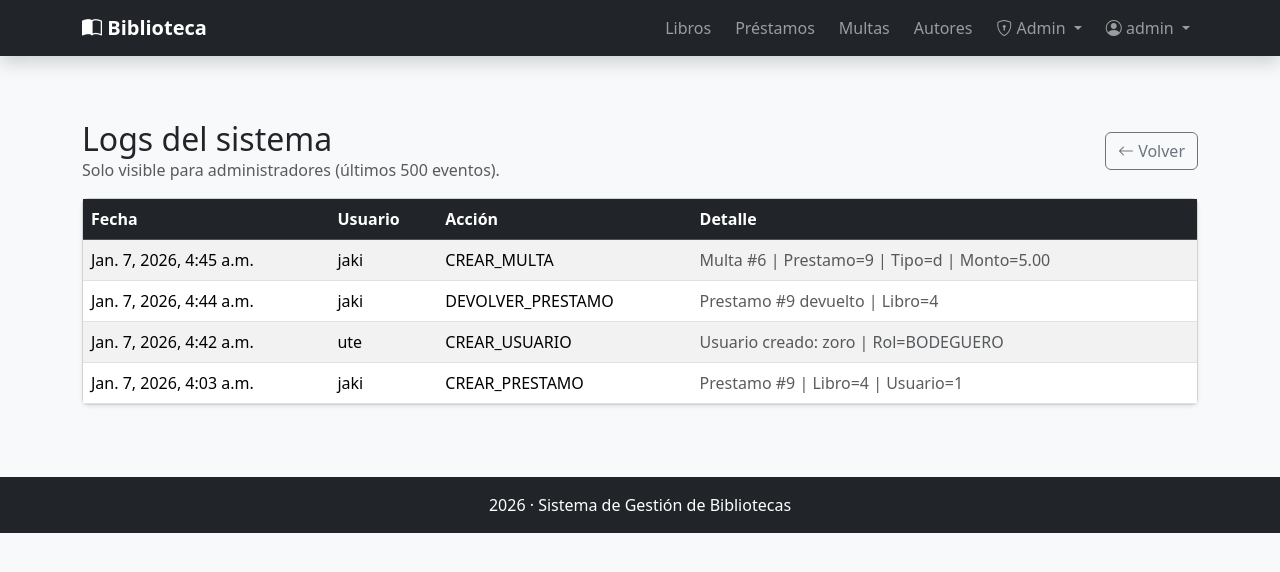
After one commit to NothingKrisptes/Programacion2-Django, a Django app: page /logs/ in a window 1280 px wide. The commit adds this page. Shown: the top 572 px of the page. Run offline with Django 5.2, Linux system fonts and the light colour scheme; a user stored in the database is signed in; data comes from the database, SQL or seed files in the repository; both versions use the stored data as it was after the commit.

Commit message:
Creacion de reportes y logs, modificacion en los permisos

```diff
--- a/blb_django/gestion/templates/index.html
+++ b/blb_django/gestion/templates/index.html
@@ -5,10 +5,7 @@
   <meta name="viewport" content="width=device-width, initial-scale=1.0">
   <title>Gestión de Bibliotecas</title>
 
-  <!-- Bootstrap -->
   <link href="https://cdn.jsdelivr.net/npm/bootstrap@5.3.2/dist/css/bootstrap.min.css" rel="stylesheet">
-
-  <!-- Bootstrap Icons -->
   <link href="https://cdn.jsdelivr.net/npm/bootstrap-icons@1.11.1/font/bootstrap-icons.css" rel="stylesheet">
 
   <style>
@@ -19,7 +16,6 @@
 
 <body class="bg-light">
 
-  <!-- NAVBAR -->
   <nav class="navbar navbar-expand-lg navbar-dark bg-dark shadow">
     <div class="container">
       <a class="navbar-brand fw-bold" href="{% url 'index' %}">
@@ -32,33 +28,107 @@
 
       <div class="collapse navbar-collapse" id="navbarMenu">
         <ul class="navbar-nav ms-auto align-items-lg-center gap-lg-2">
-          <li class="nav-item"><a class="nav-link" href="{% url 'lista_autores' %}">Autores</a></li>
-          <li class="nav-item"><a class="nav-link" href="{% url 'lista_libros' %}">Libros</a></li>
-          <li class="nav-item"><a class="nav-link" href="{% url 'lista_prestamos' %}">Préstamos</a></li>
-          <li class="nav-item"><a class="nav-link" href="{% url 'lista_multa' %}">Multas</a></li>
 
-          {% if not user.is_authenticated %}
-            <li class="nav-item"><a class="nav-link" href="{% url 'login' %}">Login</a></li>
-          {% else %}
-            <li class="nav-item">
-              <form method="post" action="{% url 'logout' %}">
-                {% csrf_token %}
-                <button class="btn btn-sm btn-outline-light" type="submit">Cerrar sesión</button>
-              </form>
-            </li>
+          <!-- Libros: público (cliente sin login también) -->
+          <li class="nav-item">
+            <a class="nav-link" href="{% url 'lista_libros' %}">Libros</a>
+          </li>
+
+          <!-- Préstamos / Multas: solo bibliotecario/admin (permiso custom) -->
+          {% if user.is_authenticated and perms.gestion.gestionar_prestamos %}
+            <li class="nav-item"><a class="nav-link" href="{% url 'lista_prestamos' %}">Préstamos</a></li>
+            <li class="nav-item"><a class="nav-link" href="{% url 'lista_multa' %}">Multas</a></li>
           {% endif %}
 
+          <!-- Autores: opcional, solo si tiene view_autor -->
+          {% if user.is_authenticated and perms.gestion.view_autor %}
+            <li class="nav-item"><a class="nav-link" href="{% url 'lista_autores' %}">Autores</a></li>
+          {% endif %}
+
+          <!-- Admin -->
           {% if user.is_authenticated and user.is_superuser %}
-          <li class="nav-item">
-            <a class="nav-link" href="{% url 'nuevo_usuario' %}">Nuevo Usuario</a>
+          <li class="nav-item dropdown">
+            <a class="nav-link dropdown-toggle" href="#" role="button" data-bs-toggle="dropdown">
+              <i class="bi bi-shield-lock"></i> Admin
+            </a>
+            <ul class="dropdown-menu dropdown-menu-end">
+
+              <li>
+                <a class="dropdown-item" href="{% url 'nuevo_usuario' %}">
+                  <i class="bi bi-person-plus"></i> Nuevo usuario
+                </a>
+              </li>
+
+              <li><hr class="dropdown-divider"></li>
+              <li class="dropdown-header">Reportes (PDF)</li>
+
+              <li>
+                <a class="dropdown-item" href="{% url 'reporte_libros_prestados_pdf' %}">
+                  <i class="bi bi-file-earmark-pdf"></i> Libros prestados
+                </a>
+              </li>
+              <li>
+                <a class="dropdown-item" href="{% url 'reporte_usuarios_multados_pdf' %}">
+                  <i class="bi bi-file-earmark-pdf"></i> Usuarios multados
+                </a>
+              </li>
+              <li>
+                <a class="dropdown-item" href="{% url 'reporte_multas_total_pdf' %}">
+                  <i class="bi bi-file-earmark-pdf"></i> Multas (total)
+                </a>
+              </li>
+
+              <li><hr class="dropdown-divider"></li>
+
+              <li>
+                <a class="dropdown-item" href="{% url 'ver_logs' %}">
+                  <i class="bi bi-clipboard-data"></i> Ver logs
+                </a>
+              </li>
+            </ul>
           </li>
+          {% endif %}
+
+          <!-- Auth -->
+          {% if not user.is_authenticated %}
+            <li class="nav-item">
+              <a class="nav-link" href="{% url 'login' %}">
+                <i class="bi bi-box-arrow-in-right"></i> Login
+              </a>
+            </li>
+            <li class="nav-item">
+              <a class="btn btn-sm btn-outline-light" href="{% url 'registro' %}">
+                <i class="bi bi-person-plus"></i> Registrarse
+              </a>
+            </li>
+          {% else %}
+            <li class="nav-item dropdown">
+              <a class="nav-link dropdown-toggle" href="#" role="button" data-bs-toggle="dropdown">
+                <i class="bi bi-person-circle"></i> {{ user.username }}
+              </a>
+              <ul class="dropdown-menu dropdown-menu-end">
+                <li>
+                  <a class="dropdown-item" href="{% url 'password_change' %}">
+                    <i class="bi bi-key"></i> Cambiar contraseña
+                  </a>
+                </li>
+                <li><hr class="dropdown-divider"></li>
+                <li>
+                  <form method="post" action="{% url 'logout' %}" class="px-3">
+                    {% csrf_token %}
+                    <button class="btn btn-sm btn-outline-danger w-100" type="submit">
+                      <i class="bi bi-box-arrow-right"></i> Cerrar sesión
+                    </button>
+                  </form>
+                </li>
+              </ul>
+            </li>
           {% endif %}
         </ul>
       </div>
     </div>
   </nav>
 
-  <!-- Mensajes -->
   <div class="container mt-3">
     {% if messages %}
       {% for message in messages %}
@@ -67,7 +137,6 @@
     {% endif %}
   </div>
 
-  <!-- Contenido -->
   <main class="py-4">
     {% block contenido %}{% endblock %}
   </main>
--- /dev/null
+++ b/blb_django/gestion/templates/logs.html
@@ -0,0 +1,43 @@
+{% extends "index.html" %}
+{% block contenido %}
+<div class="container py-4">
+  <div class="d-flex flex-wrap gap-2 justify-content-between align-items-center mb-3">
+    <div>
+      <h2 class="m-0">Logs del sistema</h2>
+      <div class="text-muted">Solo visible para administradores (últimos 500 eventos).</div>
+    </div>
+    <a class="btn btn-outline-secondary" href="{% url 'index' %}">
+      <i class="bi bi-arrow-left"></i> Volver
+    </a>
+  </div>
+
+  <div class="card shadow-sm">
+    <div class="table-responsive">
+      <table class="table table-striped table-hover align-middle mb-0">
+        <thead class="table-dark">
+          <tr>
+            <th>Fecha</th>
+            <th>Usuario</th>
+            <th>Acción</th>
+            <th>Detalle</th>
+          </tr>
+        </thead>
+        <tbody>
+          {% for l in logs %}
+          <tr>
+            <td>{{ l.fecha }}</td>
+            <td>{{ l.usuario.username }}</td>
+            <td>{{ l.accion }}</td>
+            <td class="text-muted">{{ l.detalle|default:"" }}</td>
+          </tr>
+          {% empty %}
+          <tr>
+            <td colspan="4" class="p-3">No hay logs.</td>
+          </tr>
+          {% endfor %}
+        </tbody>
+      </table>
+    </div>
+  </div>
+</div>
+{% endblock %}
--- a/blb_django/gestion/urls.py
+++ b/blb_django/gestion/urls.py
@@ -12,6 +12,10 @@ urlpatterns = [
 
     # Admin
     path("usuarios/nuevo/", nuevo_usuario, name="nuevo_usuario"),
+    path("reportes/libros-prestados.pdf", reporte_libros_prestados_pdf, name="reporte_libros_prestados_pdf"),
+    path("reportes/usuarios-multados.pdf", reporte_usuarios_multados_pdf, name="reporte_usuarios_multados_pdf"),
+    path("reportes/multas-total.pdf", reporte_multas_total_pdf, name="reporte_multas_total_pdf"),
+    path("logs/", ver_logs, name="ver_logs"),
 
     #Gestion Usuarios
     path('login/', auth_views.LoginView.as_view(), name='login'),
--- a/blb_django/gestion/views.py
+++ b/blb_django/gestion/views.py
@@ -1,14 +1,14 @@
 from django.shortcuts import render, redirect, get_object_or_404
-from django.contrib.auth.decorators import login_required
+from django.contrib.auth.decorators import login_required, permission_required
 from django.contrib.auth.models import User, Group
 from django.utils import timezone
-from django.http import HttpResponseForbidden
+from django.http import HttpResponseForbidden, HttpResponse
 from django.contrib.auth.forms import UserCreationForm
 from django.contrib.auth import login
 from django.contrib.contenttypes.models import ContentType
 from django.contrib.auth.models import Permission
 from django.conf import settings
-from .models import Autor,Libro,Prestamo,Multa
+from .models import Autor,Libro,Prestamo,Multa,LogEvento
 from django.views.generic import ListView, CreateView, UpdateView, DeleteView, DetailView
 from django.contrib.auth.mixins import LoginRequiredMixin, PermissionRequiredMixin
 from django.urls import reverse_lazy
@@ -22,6 +22,9 @@ from django.views.decorators.http import require_POST
 from .services.multas_service import ensure_multa_retraso
 from django.contrib.auth.decorators import user_passes_test
 from .forms import ClienteRegistroForm, AdminCrearUsuarioForm
+from reportlab.pdfgen import canvas
+from reportlab.lib.pagesizes import letter
+from reportlab.lib.units import inch
 
 # Create your views here.
 
@@ -63,6 +66,7 @@ def crear_libro(request):
 
 #Creacion de libros con OpenLibrary
 @login_required
+@permission_required("gestion.add_libro", raise_exception=True)
 def buscarLibroOpenLibrary(request):
     contexto = {"data": None, "errorMsg": None, "query": "", "stock": 1}
 
@@ -88,6 +92,7 @@ def buscarLibroOpenLibrary(request):
     return render(request, "gestion/templates/buscar_libro_openlibrary.html", contexto)
 
 @login_required
+@permission_required("gestion.add_libro", raise_exception=True)
 def guardarLibroOpenLibrary(request):
     if request.method != "POST":
         return redirect("buscar_libro_openlibrary")
@@ -188,6 +193,7 @@ def guardarLibroOpenLibrary(request):
     return redirect("lista_libros")
 
 @login_required
+@permission_required("gestion.change_libro", raise_exception=True)
 @require_POST
 def reactivar_libro(request, pk):
     libro = get_object_or_404(Libro, pk=pk)
@@ -199,11 +205,13 @@ def reactivar_libro(request, pk):
     return redirect("lista_libros")
 
 @login_required
+@permission_required("gestion.view_autor", raise_exception=True)
 def lista_autores(request):
     autores = Autor.objects.filter(activo=True).order_by("apellido", "nombre")
     return render(request, "gestion/templates/autores.html", {"autores": autores})
 
 @login_required
+@permission_required("gestion.add_autor", raise_exception=True)
 def crear_autor(request, id=None):
     if id == None:
         autor = None
@@ -229,6 +237,7 @@ def crear_autor(request, id=None):
     return render(request, 'gestion/templates/crear_autores.html', context)
 
 @login_required
+@permission_required("gestion.delete_autor", raise_exception=True)
 @require_POST
 def inactivar_autor(request, id):
     autor = get_object_or_404(Autor, id=id)
@@ -238,6 +247,7 @@ def inactivar_autor(request, id):
     return redirect("lista_autores")
 
 @login_required
+@permission_required("gestion.gestionar_prestamos", raise_exception=True)
 def lista_prestamos(request):
     prestamos = Prestamo.objects.all().order_by("-id")
 
@@ -301,6 +311,7 @@ def crear_prestamos(request):
             fecha_prestamos=fecha_prestamos,
             fecha_max=fecha_max,
         )
+        log_event(request, "CREAR_PRESTAMO", f"Prestamo #{prestamo.id} | Libro={prestamo.libro_id} | Usuario={prestamo.usuario_id}")
 
         # restar stock
         Libro.objects.filter(id=libro.id).update(stock=F('stock') - 1)
@@ -317,6 +328,7 @@ def crear_prestamos(request):
     })
 
 @login_required
+@permission_required("gestion.gestionar_prestamos", raise_exception=True)
 def detalle_prestamo(request, id):
     prestamo = get_object_or_404(Prestamo, id=id)
 
@@ -328,6 +340,7 @@ def detalle_prestamo(request, id):
     return render(request, 'gestion/templates/detalle_prestamo.html', {'prestamo': prestamo, 'multas': multas})
 
 @login_required
+@permission_required("gestion.gestionar_prestamos", raise_exception=True)
 @require_http_methods(["POST"])
 def devolver_prestamo(request, id):
     prestamo = get_object_or_404(Prestamo, id=id)
@@ -337,6 +350,7 @@ def devolver_prestamo(request, id):
 
     prestamo.fecha_devolucion = timezone.now().date()
     prestamo.save()
+    log_event(request, "DEVOLVER_PRESTAMO", f"Prestamo #{prestamo.id} devuelto | Libro={prestamo.libro_id}")
 
     # sumar stock
     Libro.objects.filter(id=prestamo.libro.id).update(stock=F('stock') + 1)
@@ -346,11 +360,13 @@ def devolver_prestamo(request, id):
     return redirect("detalle_prestamo", id=prestamo.id)
 
 @login_required
+@permission_required("gestion.gestionar_prestamos", raise_exception=True)
 def lista_multas(request):
     multas = Multa.objects.all().order_by('-id')
     return render(request, 'gestion/templates/multas.html', {'multas': multas})
 
 @login_required
+@permission_required("gestion.gestionar_prestamos", raise_exception=True)
 @require_http_methods(["GET", "POST"])
 def crear_multa(request):
     prestamos = Prestamo.objects.all().order_by('-id')
@@ -401,6 +417,7 @@ def crear_multa(request):
             monto=monto,
             pagada=False,
         )
+        log_event(request, "CREAR_MULTA", f"Multa #{multa.id} | Prestamo={prestamo.id} | Tipo={tipo} | Monto={monto}")
 
         return redirect("multa_pago_wizard", multaId=multa.id)
 
@@ -421,6 +438,7 @@ def multaPagoWizard(request, multaId):
             multa.pagada = True
             multa.fechaPago = timezone.now()
             multa.save()
+            log_event(request, "PAGAR_MULTA", f"Multa #{multa.id} pagada | Prestamo={multa.prestamo_id} | Monto={multa.monto}")
         return redirect("lista_multa")
 
     return render(request, "gestion/templates/multa_pago_wizard.html", {"multa": multa})
@@ -450,17 +468,200 @@ def error(request):
 def es_admin(user):
     return user.is_authenticated and user.is_superuser
 
+# Helper de logging para los eventos
+def log_event(request, accion, detalle=""):
+    if request.user.is_authenticated:
+        LogEvento.objects.create(
+            usuario=request.user,
+            accion=accion,
+            detalle=detalle
+        )
+
 @user_passes_test(es_admin)
 def nuevo_usuario(request):
     if request.method == "POST":
         form = AdminCrearUsuarioForm(request.POST)
         if form.is_valid():
-            form.save()
+            created_user = form.save()  # <- AQUÍ se crea y se obtiene el usuario
+
+            rol = form.cleaned_data.get("rol", "")
+            log_event(
+                request,
+                "CREAR_USUARIO",
+                f"Usuario creado: {created_user.username} | Rol={rol}"
+            )
+
             messages.success(request, "Usuario creado correctamente.")
             return redirect("index")
     else:
         form = AdminCrearUsuarioForm()
+
     return render(request, "gestion/templates/nuevo_usuario.html", {"form": form})
+
+@user_passes_test(es_admin)
+def reporte_libros_prestados_pdf(request):
+    # Prestamos activos (no devueltos)
+    prestamos = (Prestamo.objects
+                 .filter(fecha_devolucion__isnull=True)
+                 .select_related("libro", "usuario")
+                 .order_by("fecha_max"))
+
+    response = HttpResponse(content_type="application/pdf")
+    response["Content-Disposition"] = 'attachment; filename="reporte_libros_prestados.pdf"'
+
+    p = canvas.Canvas(response, pagesize=letter)
+    width, height = letter
+
+    y = height - 1 * inch
+    p.setFont("Helvetica-Bold", 14)
+    p.drawString(1 * inch, y, "Reporte: Libros prestados (activos)")
+    y -= 0.3 * inch
+
+    p.setFont("Helvetica", 10)
+    p.drawString(1 * inch, y, f"Generado: {timezone.now().strftime('%Y-%m-%d %H:%M')}")
+    y -= 0.4 * inch
+
+    p.setFont("Helvetica-Bold", 10)
+    p.drawString(1 * inch, y, "ID")
+    p.drawString(1.5 * inch, y, "Usuario")
+    p.drawString(3.2 * inch, y, "Libro")
+    p.drawString(5.8 * inch, y, "Máxima")
+    y -= 0.2 * inch
+    p.line(1 * inch, y, 7.5 * inch, y)
+    y -= 0.25 * inch
+
+    p.setFont("Helvetica", 10)
+    for pr in prestamos:
+        if y < 1 * inch:
+            p.showPage()
+            y = height - 1 * inch
+            p.setFont("Helvetica", 10)
+
+        p.drawString(1 * inch, y, str(pr.id))
+        p.drawString(1.5 * inch, y, pr.usuario.username)
+        p.drawString(3.2 * inch, y, str(pr.libro)[:35])
+        p.drawString(5.8 * inch, y, str(pr.fecha_max))
+        y -= 0.22 * inch
+
+    p.showPage()
+    p.save()
+    return response
+
+@user_passes_test(es_admin)
+def reporte_usuarios_multados_pdf(request):
+    # Usuarios con multas pendientes
+    multas = (Multa.objects
+              .filter(pagada=False)
+              .select_related("prestamo__usuario", "prestamo__libro")
+              .order_by("prestamo__usuario__username", "-fecha"))
+
+    response = HttpResponse(content_type="application/pdf")
+    response["Content-Disposition"] = 'attachment; filename="reporte_usuarios_multados.pdf"'
+
+    p = canvas.Canvas(response, pagesize=letter)
+    width, height = letter
+
+    y = height - 1 * inch
+    p.setFont("Helvetica-Bold", 14)
+    p.drawString(1 * inch, y, "Reporte: Usuarios con multas pendientes")
+    y -= 0.3 * inch
+
+    p.setFont("Helvetica", 10)
+    p.drawString(1 * inch, y, f"Generado: {timezone.now().strftime('%Y-%m-%d %H:%M')}")
+    y -= 0.4 * inch
+
+    p.setFont("Helvetica-Bold", 10)
+    p.drawString(1 * inch, y, "Usuario")
+    p.drawString(2.8 * inch, y, "Préstamo")
+    p.drawString(4.6 * inch, y, "Tipo")
+    p.drawString(5.5 * inch, y, "Monto")
+    y -= 0.2 * inch
+    p.line(1 * inch, y, 7.5 * inch, y)
+    y -= 0.25 * inch
+
+    p.setFont("Helvetica", 10)
+    for m in multas:
+        if y < 1 * inch:
+            p.showPage()
+            y = height - 1 * inch
+            p.setFont("Helvetica", 10)
+
+        usuario = m.prestamo.usuario.username
+        prestamo = f"#{m.prestamo.id} {str(m.prestamo.libro)[:20]}"
+        p.drawString(1 * inch, y, usuario)
+        p.drawString(2.8 * inch, y, prestamo)
+        p.drawString(4.6 * inch, y, m.get_tipo_display())
+        p.drawRightString(6.6 * inch, y, str(m.monto))
+        y -= 0.22 * inch
+
+    p.showPage()
+    p.save()
+    return response
+
+@user_passes_test(es_admin)
+def reporte_multas_total_pdf(request):
+    multas = (Multa.objects
+              .select_related("prestamo__usuario", "prestamo__libro")
+              .order_by("-fecha", "-id"))
+
+    total = sum([m.monto for m in multas])
+    total_pendiente = sum([m.monto for m in multas if not m.pagada])
+    total_pagado = sum([m.monto for m in multas if m.pagada])
+
+    response = HttpResponse(content_type="application/pdf")
+    response["Content-Disposition"] = 'attachment; filename="reporte_multas_total.pdf"'
+
+    p = canvas.Canvas(response, pagesize=letter)
+    width, height = letter
+
+    y = height - 1 * inch
+    p.setFont("Helvetica-Bold", 14)
+    p.drawString(1 * inch, y, "Reporte: Multas (total)")
+    y -= 0.3 * inch
+
+    p.setFont("Helvetica", 10)
+    p.drawString(1 * inch, y, f"Generado: {timezone.now().strftime('%Y-%m-%d %H:%M')}")
+    y -= 0.3 * inch
+    p.drawString(1 * inch, y, f"Total: {total}")
+    y -= 0.2 * inch
+    p.drawString(1 * inch, y, f"Total pagado: {total_pagado}")
+    y -= 0.2 * inch
+    p.drawString(1 * inch, y, f"Total pendiente: {total_pendiente}")
+    y -= 0.35 * inch
+
+    p.setFont("Helvetica-Bold", 10)
+    p.drawString(1 * inch, y, "ID")
+    p.drawString(1.5 * inch, y, "Usuario")
+    p.drawString(3.1 * inch, y, "Libro")
+    p.drawString(5.3 * inch, y, "Estado")
+    p.drawString(6.2 * inch, y, "Monto")
+    y -= 0.2 * inch
+    p.line(1 * inch, y, 7.5 * inch, y)
+    y -= 0.25 * inch
+
+    p.setFont("Helvetica", 10)
+    for m in multas:
+        if y < 1 * inch:
+            p.showPage()
+            y = height - 1 * inch
+            p.setFont("Helvetica", 10)
+
+        estado = "Pagada" if m.pagada else "Pendiente"
+        p.drawString(1 * inch, y, str(m.id))
+        p.drawString(1.5 * inch, y, m.prestamo.usuario.username)
+        p.drawString(3.1 * inch, y, str(m.prestamo.libro)[:25])
+        p.drawString(5.3 * inch, y, estado)
+        p.drawRightString(7.2 * inch, y, str(m.monto))
+        y -= 0.22 * inch
+
+    p.showPage()
+    p.save()
+    return response
+
+@user_passes_test(es_admin)
+def ver_logs(request):
+    logs = LogEvento.objects.select_related("usuario").order_by("-fecha")[:500]
+    return render(request, "gestion/templates/logs.html", {"logs": logs})
 
 # TIPO DE VISTAS VERSION DJGANGO
 # Se necesitan las siguientes librerias
@@ -468,7 +669,7 @@ def nuevo_usuario(request):
 # from django.contrib.auth.mixins import LoginRequiredMixin, PermissionRequiredMixin
 # from django.urls import reverse_lazy
 
-class LibroListView(LoginRequiredMixin, ListView):
+class LibroListView(ListView):
     model = Libro
     template_name = 'gestion/templates/libros_view.html'
     context_object_name = 'libros'
@@ -477,7 +678,7 @@ class LibroListView(LoginRequiredMixin, ListView):
     def get_queryset(self):
         return Libro.objects.filter(activo=True).order_by('-id')
 
-class LibroDetalleView(LoginRequiredMixin, DetailView):
+class LibroDetalleView(DetailView):
     model = Libro
     template_name = 'gestion/templates/detalle_libros.html'
     context_object_name = 'libro'
```
Also changed, not shown: blb_django/gestion/templates/libros_view.html (+28 -36 lines), blb_django/requirements.txt (added, +31 -0 lines), blb_django/db.sqlite3, blb_django/gestion/migrations/0017_ajustar_permisos_roles.py (added).
